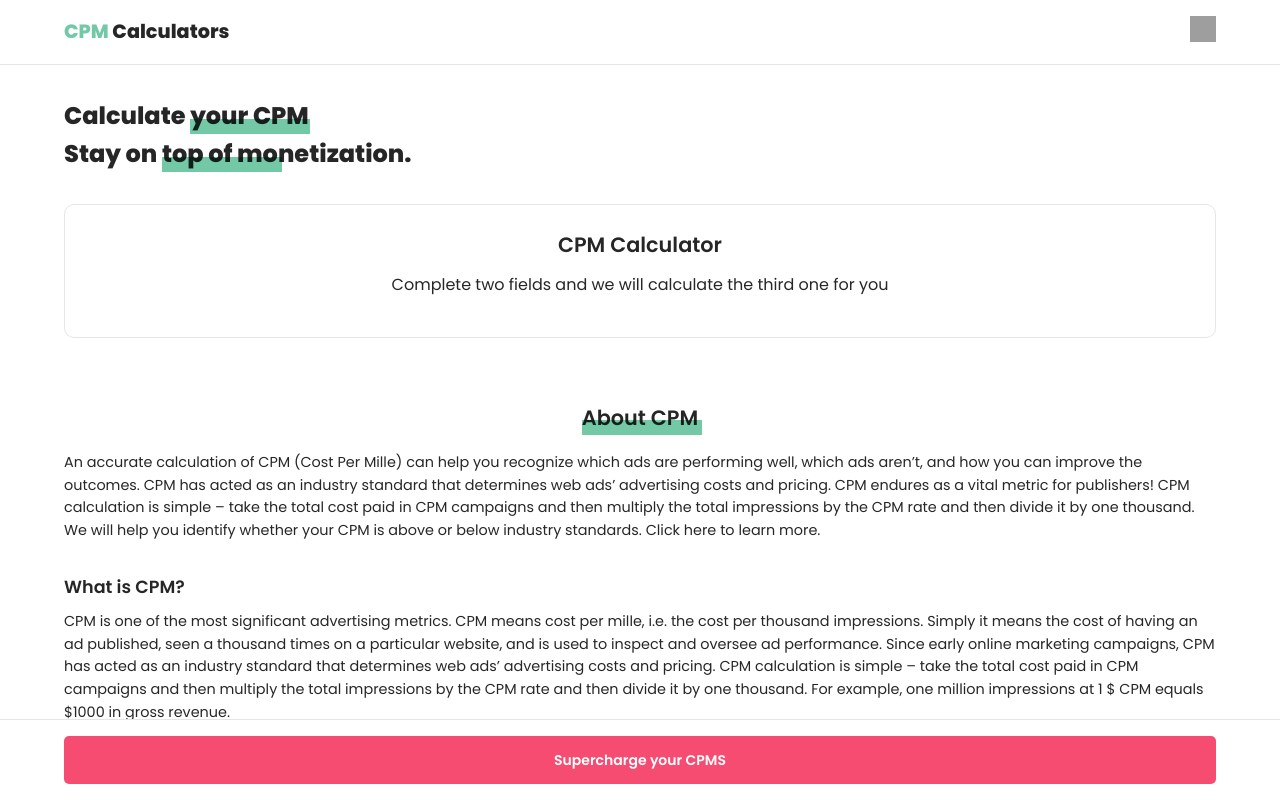
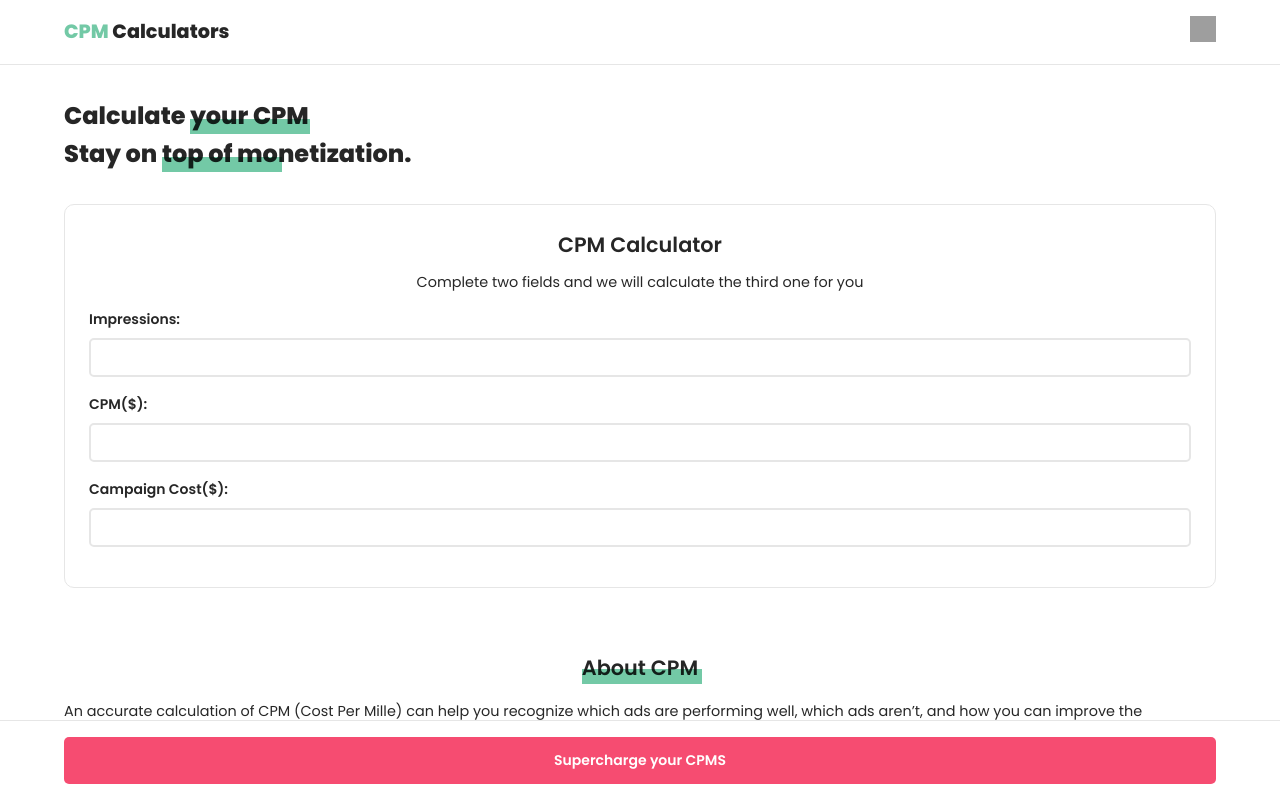
Before and after one commit to arvind-adsparc/cpmcalculators, a Next.js app: page / in a window 1280 px wide. Shown: the top 800 px of the page. Built offline with nearby package versions, Linux system fonts and the light colour scheme; grey boxes are pictures that could not be loaded.

Commit message:
addition of input components

```diff
--- a/components/Forms/calculator/index.jsx
+++ b/components/Forms/calculator/index.jsx
@@ -1,10 +1,17 @@
 import styles from "../../../styles/CalculatorForm.module.scss";
+import Input from "../../Input/input";
 
 const CalculatorForm = () => {
   return (
     <div className={styles.formContainer}>
       <h3>CPM Calculator</h3>
       <p>Complete two fields and we will calculate the third one for you</p>
+
+      <div>
+        <Input name="impressions" label="Impressions" type="text" />
+        <Input name="cpm" label="CPM($)" type="text" />
+        <Input name="cost" label="Campaign Cost($)" type="text" />
+      </div>
     </div>
   );
 };
--- /dev/null
+++ b/components/Input/input.jsx
@@ -0,0 +1,13 @@
+import styles from "../../styles/Input.module.scss";
+
+const Input = ({ name, label, type }) => {
+  return (
+    <div className={styles.inputContainer}>
+      <label htmlFor={name}>{label}:</label>
+
+      <input type={type} id={name} />
+    </div>
+  );
+};
+
+export default Input;
--- a/styles/CalculatorForm.module.scss
+++ b/styles/CalculatorForm.module.scss
@@ -14,7 +14,7 @@
 
   p {
     text-align: center;
-    font-size: 1rem;
-    line-height: 25px;
+    font-size: 0.9rem;
+    line-height: 20px;
   }
 }
--- /dev/null
+++ b/styles/Input.module.scss
@@ -0,0 +1,19 @@
+@use "variables";
+
+.inputContainer {
+  margin: 1rem 0;
+  label {
+    display: block;
+    font-weight: variables.$medium;
+    margin-bottom: 0.5rem;
+  }
+
+  input {
+    width: 100%;
+    padding: 0.4rem;
+    border: 2px solid variables.$neutralGray;
+    outline: none;
+    font-weight: variables.$regular;
+    border-radius: 5px;
+  }
+}
```
